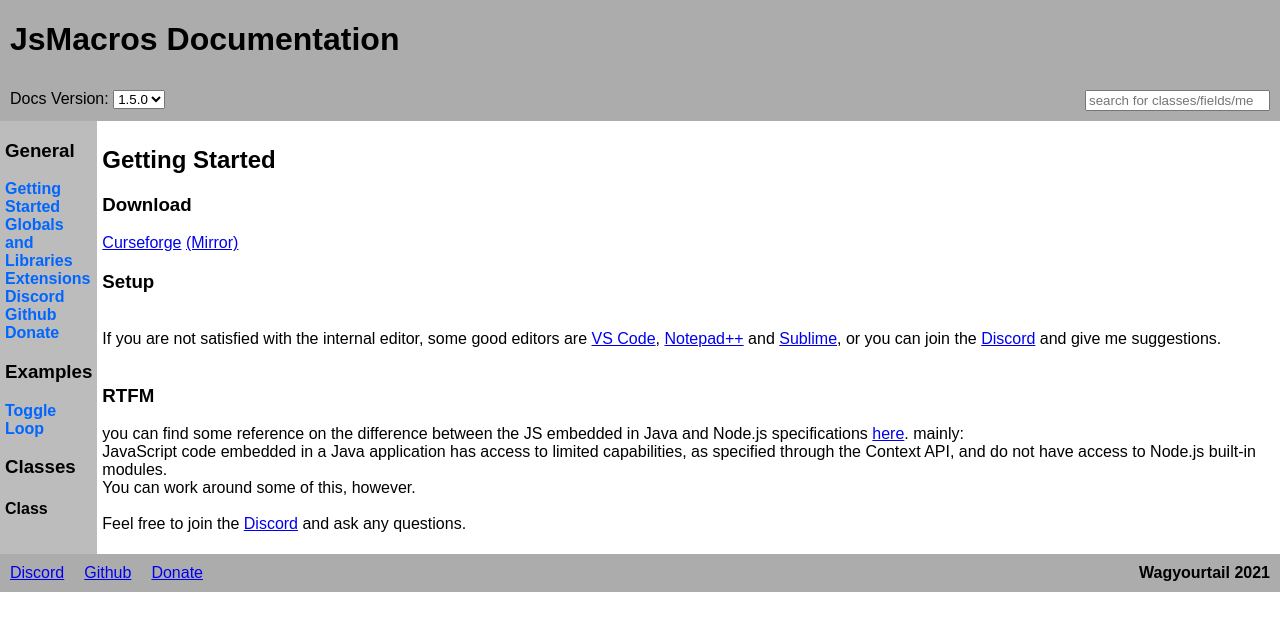
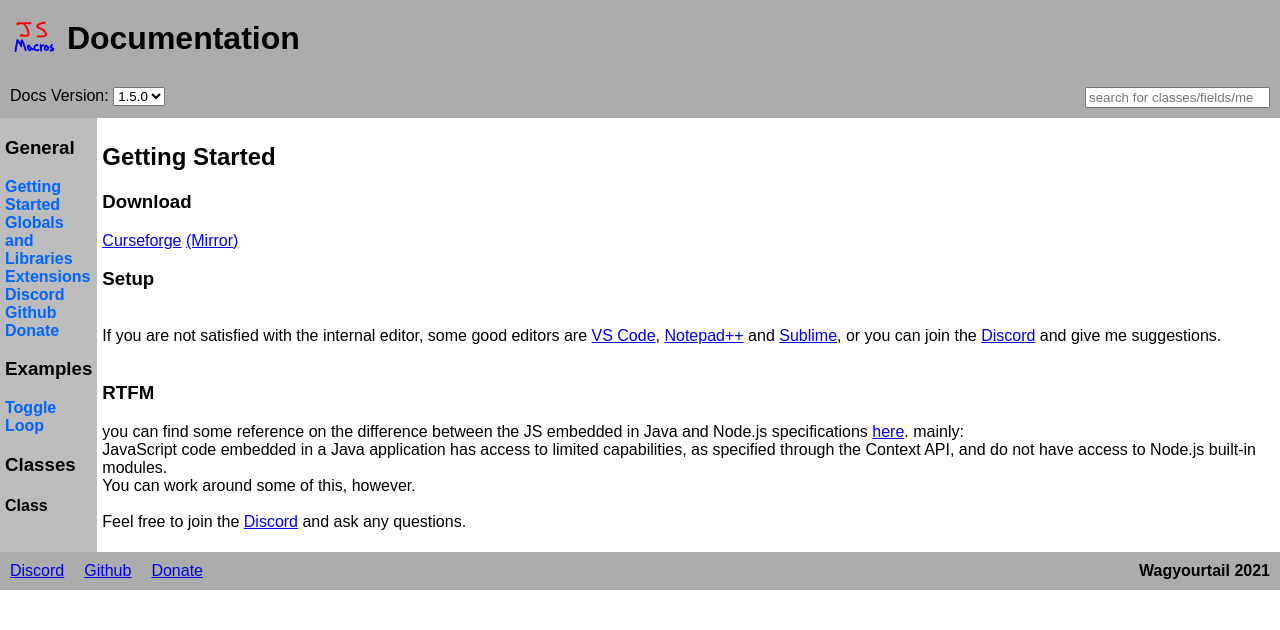
Before and after one commit to JsMacros/JsMacros, a plain HTML site: page webdoc/index.html in a window 1280 px wide. Drawn offline with Linux system fonts and the light colour scheme; no server answers.

Commit message:
Relocate images and edit the header
All of the images (except `favicon.ico`) are relocated into the `img/`-folder. This is there to structure the project.

Removed the `JsMacros Documentation` header and replaced it with `<img> Documentation` where `<img>` is the JsMacros icon.

```diff
--- a/webdoc/index.css
+++ b/webdoc/index.css
@@ -18,6 +18,17 @@ code {
     display: block;
     width: 100%;
     padding-left: 10px;
+    margin: .3em 0;
+}
+
+.topNav h1 img {
+    height: 1.5em;
+}
+
+.topNav h1 span {
+    display: inline-block;
+    vertical-align: middle;
+    height: 100%;
 }
 
 .versionContainer {
--- a/webdoc/index.html
+++ b/webdoc/index.html
@@ -36,7 +36,7 @@
     <body>
         <header>
             <div class="topNav">
-                <h1>JsMacros Documentation</h1>
+                <h1><img src="./img/jsmacros.svg"> <span>Documentation</span></h1>
                 <div>
                     <button id="menuBtn"><svg viewBox="0 0 100 80" width="40" height="40">
                         <rect width="100" height="20"></rect>
```
Also changed, not shown: webdoc/extensions.html (+1 -1 lines), webdoc/icon.png (deleted), webdoc/img/bm.png (renamed from webdoc/bm.png), webdoc/img/jsmacros.svg (added).
